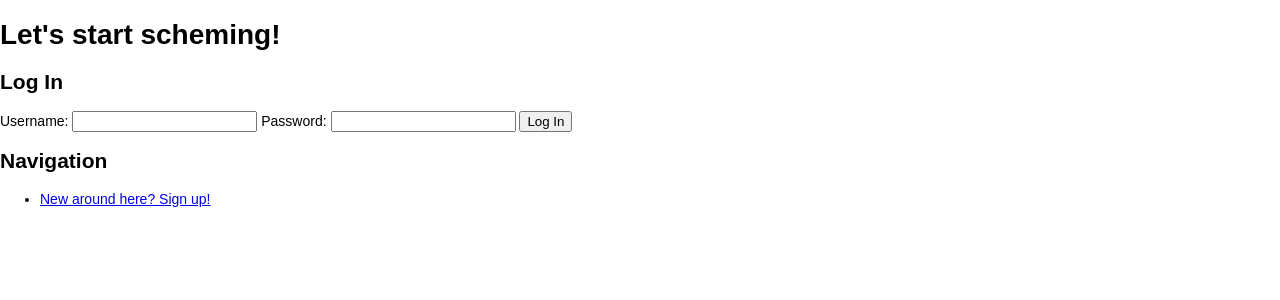
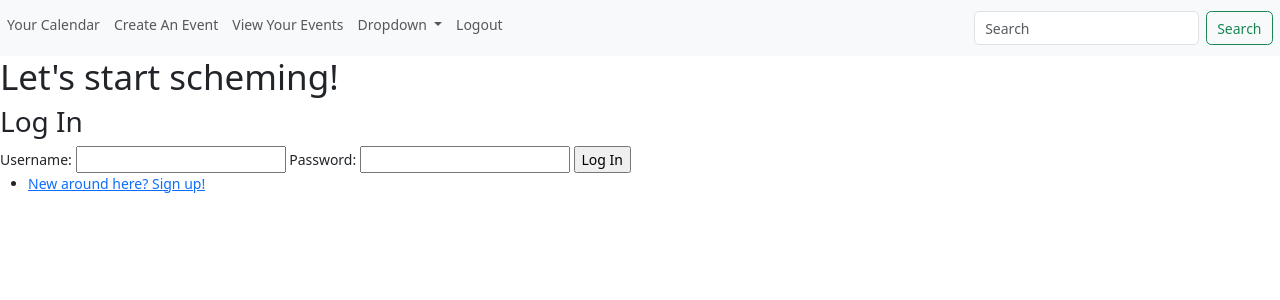
Before and after one commit to mcabio/its-a-date, a Flask app: page / in a window 1280 px wide. Shown: the top 300 px of the page. Run offline with Flask 2, Linux system fonts and the light colour scheme.

Commit message:
Added navigation bar and ability to log out

```diff
--- a/server.py
+++ b/server.py
@@ -128,9 +128,9 @@ def your_events():
                 "title": event.title,
                 "description": event.description,
                 "month": event.date.strftime('%B'),
-                "date": event.date.strftime('%Y-%m-%d'),
-                "start_time": event.start_time.strftime('%H:%M:%S') if event.start_time else None,
-                "end_time": event.end_time.strftime('%H:%M:%S') if event.end_time else None,
+                "date": event.date.strftime('%m-%d-%y'),
+                "start_time": event.start_time.strftime('%I:%M %p') if event.start_time else None,
+                "end_time": event.end_time.strftime('%I:%M %p') if event.end_time else None,
             })
 
         # response_data = {"events": events_data}
@@ -236,6 +236,19 @@ def publish_event():
     response_data = {'events': events_data} if events_data else {'events': []}
     return jsonify(response_data)
 
+@app.route('/logout', methods=['GET'])
+def logout():
+    """Logout user."""
+    if 'current_user' in session:
+        # Clear session data
+        session.pop('current_user', None)
+        session.pop('user_id', None)
+        flash('You have been logged out.')
+    else:
+        flash('You are not currently logged in.')
+
+    return redirect('/')
+
 
 if __name__ == "__main__":
     app.run(host="0.0.0.0", debug=True)
--- a/templates/base.html
+++ b/templates/base.html
@@ -10,6 +10,82 @@
     {% block head %}{% endblock %}
   </head>
   <body>
+
+    <!-- Static navbar -->
+    <nav class="navbar navbar-expand-lg navbar-light bg-light">
+        {% if 'current_user' in session %}
+        <a class="navbar-brand mb-2 ms-2">
+            Logged in as: {{ session['current_user'] }}
+          </a>
+        {% endif %}
+      <button
+        class="navbar-toggler"
+        type="button"
+        data-bs-toggle="collapse"
+        data-bs-target="#navbarSupportedContent"
+        aria-controls="navbarSupportedContent"
+        aria-expanded="false"
+        aria-label="Toggle navigation"
+      >
+        <span class="navbar-toggler-icon"></span>
+      </button>
+
+      <div class="collapse navbar-collapse" id="navbarSupportedContent">
+        <ul class="navbar-nav me-auto mb-2 mb-lg-2">
+          <li class="nav-item active">
+            <a class="nav-link" href="/dashboard">Your Calendar</a>
+          </li>
+          <li class="nav-item">
+            <a class="nav-link" href="/create-event">Create An Event</a>
+          </li>
+          <li class="nav-item">
+            <a class="nav-link" href="/your-events">View Your Events</a>
+          </li>
+          <li class="nav-item dropdown">
+            <a
+              class="nav-link dropdown-toggle"
+              href="#"
+              id="navbarDropdown"
+              role="button"
+              data-bs-toggle="dropdown"
+              aria-haspopup="true"
+              aria-expanded="false"
+            >
+              Dropdown
+            </a>
+            <ul class="dropdown-menu" aria-labelledby="navbarDropdown">
+              <li><a class="dropdown-item" href="#">Action</a></li>
+              <li><a class="dropdown-item" href="#">Another action</a></li>
+              <li><hr class="dropdown-divider" /></li>
+              <li><a class="dropdown-item" href="#">Something else here</a></li>
+            </ul>
+          </li>
+          <li class="nav-item">
+            <a class="nav-link" href="/logout">Logout</a>
+          </li>
+        </ul>
+
+          </li>
+        </ul>
+        <form class="d-flex">
+          <input class="form-control me-2" type="search" placeholder="Search" aria-label="Search" />
+          <button class="btn btn-outline-success me-2" type="submit">Search</button>
+        </form>
+
+
+
+      </div>
+    </nav>
+    <!-- Bootstrap CSS -->
+    <link href="https://cdn.jsdelivr.net/npm/bootstrap@5.3.2/dist/css/bootstrap.min.css"
+          rel="stylesheet"
+          integrity="sha384-T3c6CoIi6uLrA9TneNEoa7RxnatzjcDSCmG1MXxSR1GAsXEV/Dwwykc2MPK8M2HN"
+          crossorigin="anonymous">
+
+    <!-- JavaScript -->
+    <script src="https://cdn.jsdelivr.net/npm/bootstrap@5.3.2/dist/js/bootstrap.bundle.min.js"
+            integrity="sha384-C6RzsynM9kWDrMNeT87bh95OGNyZPhcTNXj1NW7RuBCsyN/o0jlpcV8Qyq46cDfL"
+            crossorigin="anonymous"></script>
     {% for msg in get_flashed_messages() %}
       <p class="flash-msg">
         {{ msg }}
--- a/templates/homepage.html
+++ b/templates/homepage.html
@@ -17,7 +17,6 @@
         </label>
         <input type="submit" value="Log In">
     </form>
-    <h2>Navigation</h2>
     <ul>
         <li><a href="/new-user">New around here? Sign up!</a></li>
     </ul>
```
Also changed, not shown: templates/dashboard.html (+4 -6 lines), templates/your-events.html (+1 -10 lines).
